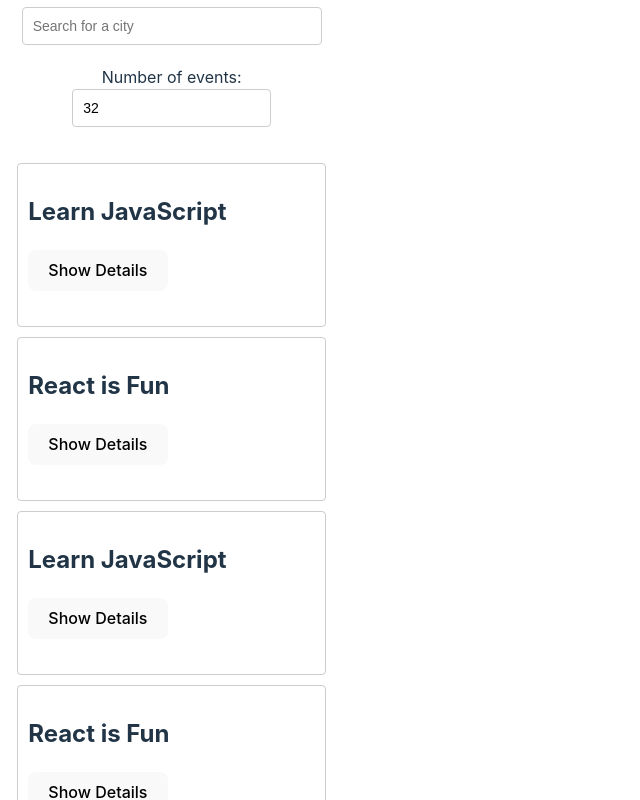
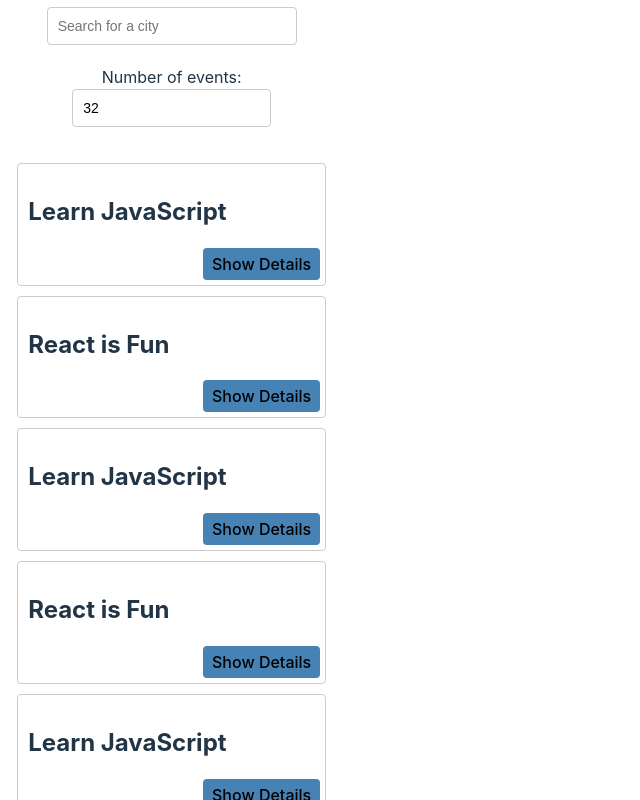
Before and after one commit to Lo3z/meet, a React (Vite) app: page / in a window 1280 px wide. Shown: the top 800 px of the page, without its empty margins (0-640 px from the left). Built offline with nearby package versions, Linux system fonts and the light colour scheme.

Commit message:
Made changes to CSS

```diff
--- a/src/App.css
+++ b/src/App.css
@@ -31,23 +31,21 @@ input[type="number"] {
 }
 
 .city {
-  width: 300px;
+  width: 250px;
 }
 
 #city-search {
   display: flex;
   flex-direction: column;
-  margin: 0 auto;
+  margin: auto;
   position: relative;
-  width: 300px;
 }
 
 .suggestions {
+  width: 250px;
   position: absolute;
   top: 45px;
   z-index: 2;
-  left: 0;
-  width: 100%;
   align-self: center;
   margin: 0;
   font-size: 14px;
@@ -57,7 +55,7 @@ input[type="number"] {
 .suggestions > li {
   text-align: left;
   padding: 8px 6px 8px 10px;
-  background-color: gray;
+  background-color: steelblue;
   cursor: default;
 }
 
@@ -67,7 +65,7 @@ input[type="number"] {
 }
 
 .suggestions > li:hover {
-  background-color: #bcdcdb;
+  background-color: darkslategrey;
 }
 
 .event {
@@ -87,4 +85,5 @@ input[type="number"] {
   border-radius: 4px;
   outline: none;
   cursor: pointer;
+  background-color: steelblue;
 }
--- a/src/components/Event.jsx
+++ b/src/components/Event.jsx
@@ -18,7 +18,7 @@ const Event = ({event}) => {
         </div>
       )}
 
-      <button onClick={toggleDetails}>
+      <button className="details-btn" onClick={toggleDetails}>
         {showDetails ? "Hide Details" : "Show Details"}
       </button>
     </li>
```
